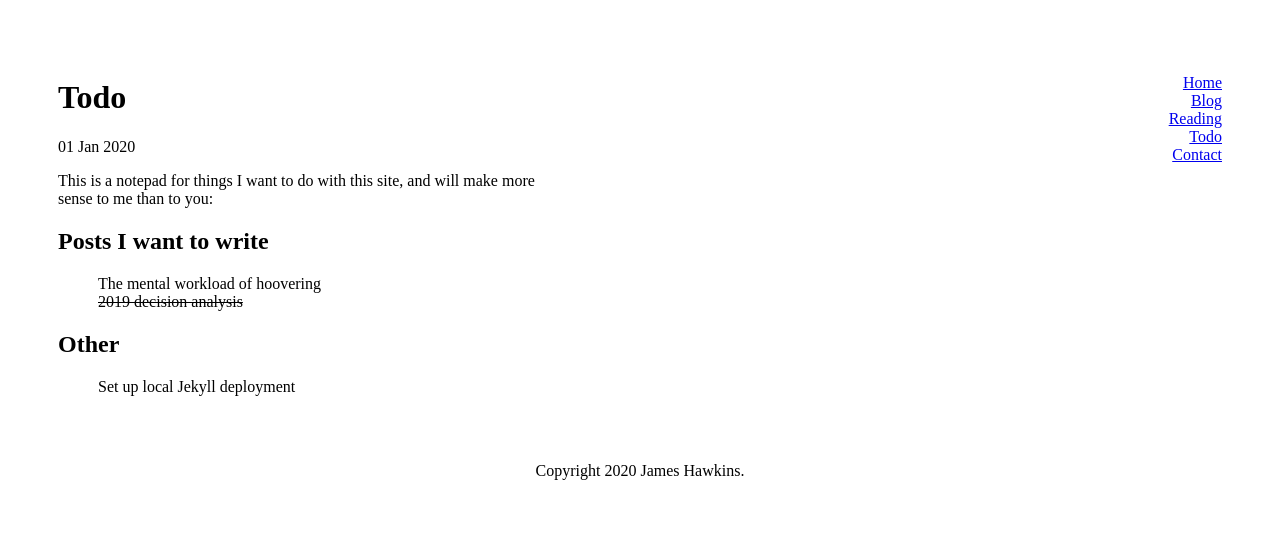
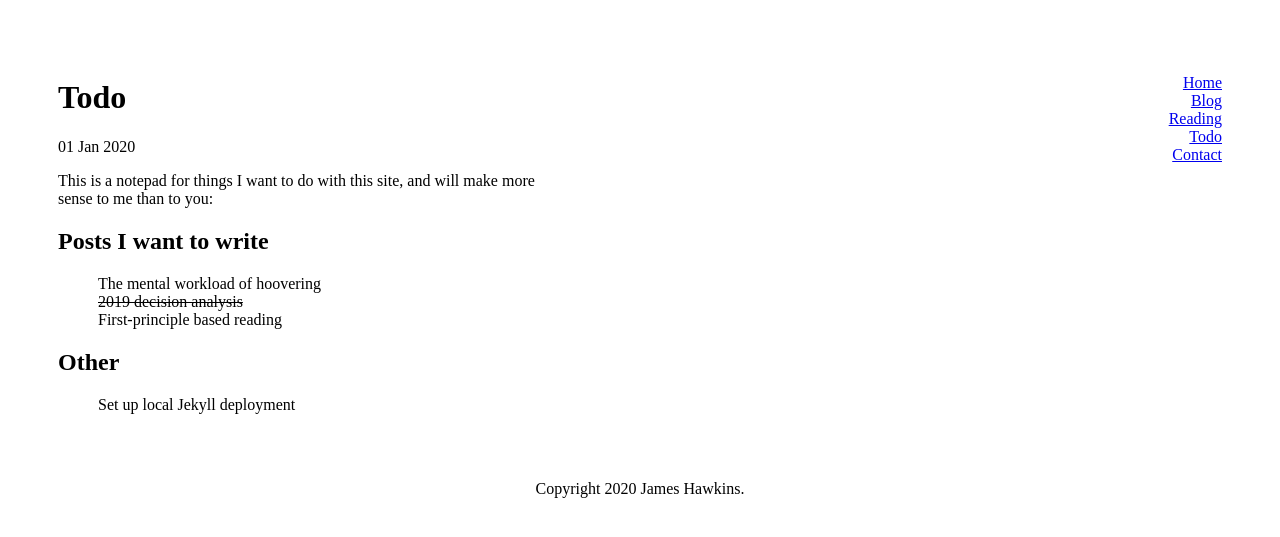
Before and after one commit to jamesefhawkins/jamesefhawkins.github.io, a Jekyll site: the page built from todo/index.md, in a window 1280 px wide. Shown: the top 537 px of the page. Built offline with Jekyll 4.4.1, drawn with Linux system fonts in a browser that asks for light colours.

Commit message:
added a new blog post idea

```diff
--- a/todo/index.md
+++ b/todo/index.md
@@ -9,6 +9,7 @@ This is a notepad for things I want to do with this site, and will make more sen
 ## Posts I want to write
 * The mental workload of hoovering
 * <strike>2019 decision analysis</strike>
+* First-principle based reading
 
 ## Other
 * Set up local Jekyll deployment
```
